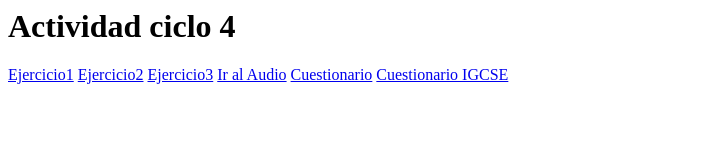
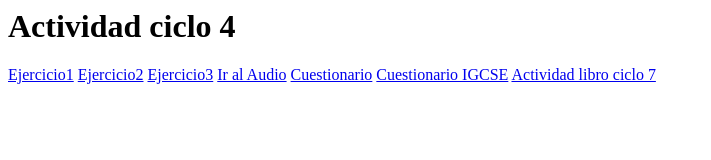
Before and after one commit to juanortiz02est/juanortiz02est.github.io, a plain HTML site: page index.html in a window 1280 px wide. Shown: the whole page, without its empty margins (0-711 px from the left). Drawn offline with Linux system fonts and the light colour scheme.

Commit message:
Update index.html
update

```diff
--- a/index.html
+++ b/index.html
@@ -10,6 +10,7 @@
         <a href="Audio.html">Ir al Audio</a>
          <a href="Cuestionario.html">Cuestionario</a>
         <a href="IGCSE.HTML">Cuestionario IGCSE</a>
+       <a href="libro.html">Actividad libro ciclo 7</a>
     </body>
 
 
```
